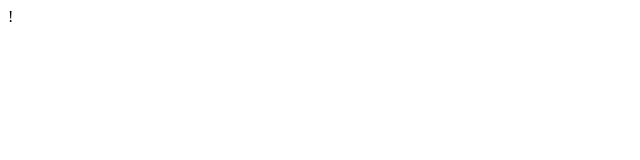
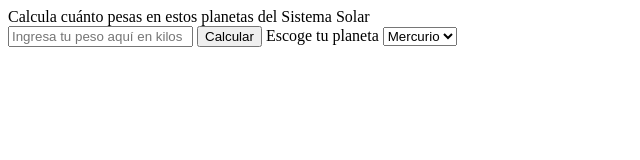
Before and after one commit to PauLeeR/pesos-planetas, a plain HTML site: page index.html in a window 1280 px wide. Shown: the whole page, without its empty margins (0-640 px from the left). Drawn offline with Linux system fonts and the light colour scheme; files whose address does not match are found by name.

Commit message:
añadiendo cosas al js

```diff
--- a/index.html
+++ b/index.html
@@ -1,9 +1,28 @@
-!<!DOCTYPE html>
+<!DOCTYPE html>
 <html>
 <head>
+	<meta charset="UTF-8">
 	<title>Weight calculator on other Planets</title>
 </head>
 <body>
+	<section>Calcula cuánto pesas en estos planetas del Sistema Solar</section>
+	<input type="text" id="input" placeholder= "Ingresa tu peso aquí en kilos">
+	<button type = "button" id="calcular" onclick="yourWeightBeyond()"> Calcular</button>
+
+	<!--Se creó el select directo para no tener problemas para trabajar en grupo-->
+		<label for="planeta">Escoge tu planeta</label>
+		<select id="elegir-planeta" name="planeta">
+			<option value="mercurio">Mercurio</option>
+			<option value="venus">Venus</option>
+			<option value="marte">Marte</option>
+			<option value="jupiter">Júpiter</option>
+			<option value="saturno">Saturno</option>
+			<option value="urano">Urano</option>
+			<option value="neptuno">Neptuno</option>
+			<option value="pluton">Plutón</option>
+
+		</select><br><br>
+	<div id = "kilos"> </div>
 	<script src = "js/main.js"></script>
 </body>
 </html>
```
Also changed, not shown: assets/js/main.js (renamed from js/main.js).
